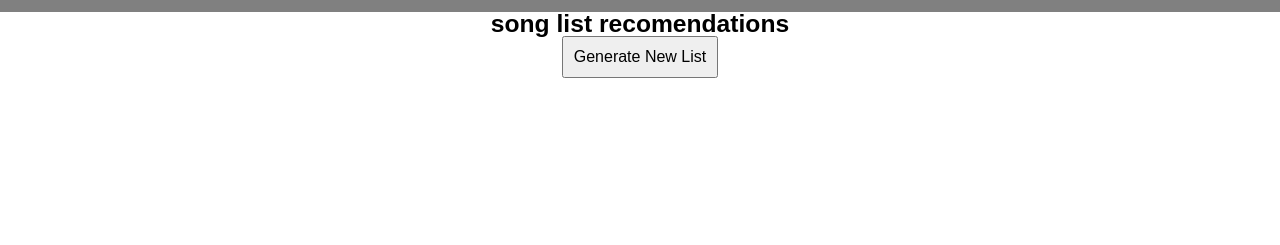
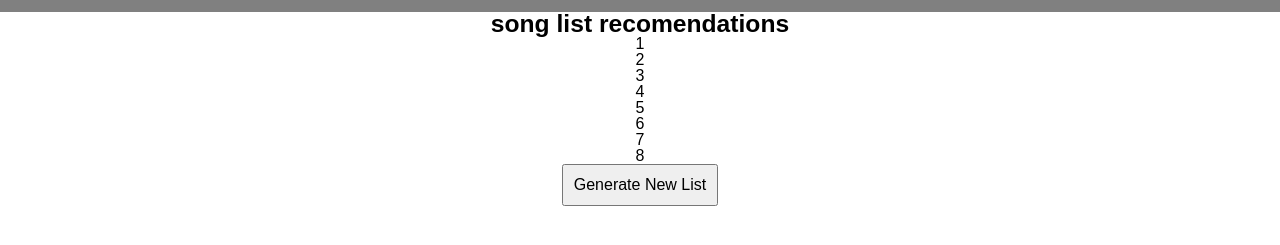
Before and after one commit to krezket/song-identifier, a plain HTML site: page search.html in a window 1280 px wide. Shown: the part 65-310 px from the top of the page. Drawn offline with Linux system fonts and the light colour scheme.

Commit message:
overview of actions

```diff
--- a/assets/style.css
+++ b/assets/style.css
@@ -1,7 +1,7 @@
 * {
   font-family: sans-serif;
 }
-
+/*Both HTMl*/
 header {
   display: flex;
   justify-content: space-between;
@@ -16,13 +16,34 @@ header {
 h2 {
   font-size: 154%;
 }
+/* ^ */
 
-.main-card {
+/* Main HTML */
+.main-container {
   display: flex;
-  justify-content: center;
+  justify-content: space-between;
+  margin-top: 15px;
 }
 
-.card-footer {
+.recommendation {
+  margin-left: 15px;
+}
+
+.charts {
+  margin-right: 40%;
+}
+
+/* ^ */
+
+/* Search HTML */
+.list-card {
+  display: flex;
+  flex-direction: column;
+  justify-content: center;
+  align-items: center;
+}
+
+.button-footer {
   display: flex;
   justify-content: center;
 }
@@ -30,3 +51,4 @@ h2 {
 .new-list {
   padding: 10px;
 }
+/* ^ */
--- a/search.html
+++ b/search.html
@@ -21,20 +21,21 @@
 			</div>
 		</header>
 
-    <div class="main-card">
+    <div class="list-card">
         <h2>song list recomendations</h2>
         <ol>
-            <li></li>
-            <li></li>
-            <li></li>
-            <li></li>
-            <li></li>
-            <li></li>
-            <li></li>
-            <li></li>
+						<li>1</li>
+            <li>2</li>
+            <li>3</li>
+            <li>4</li>
+            <li>5</li>
+            <li>6</li>
+            <li>7</li>
+            <li>8</li>
         </ol>
     </div>
-    <footer class="card-footer">
+
+    <footer class="button-footer">
       <button class="new-list">Generate New List</button>
     </footer>
 
```
Also changed, not shown: index.html (+4 -14 lines).
